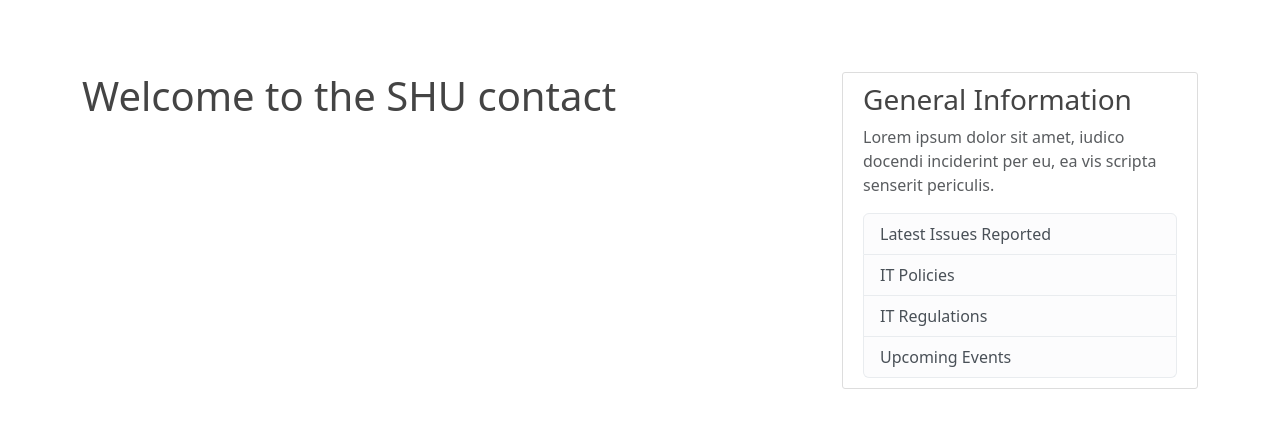
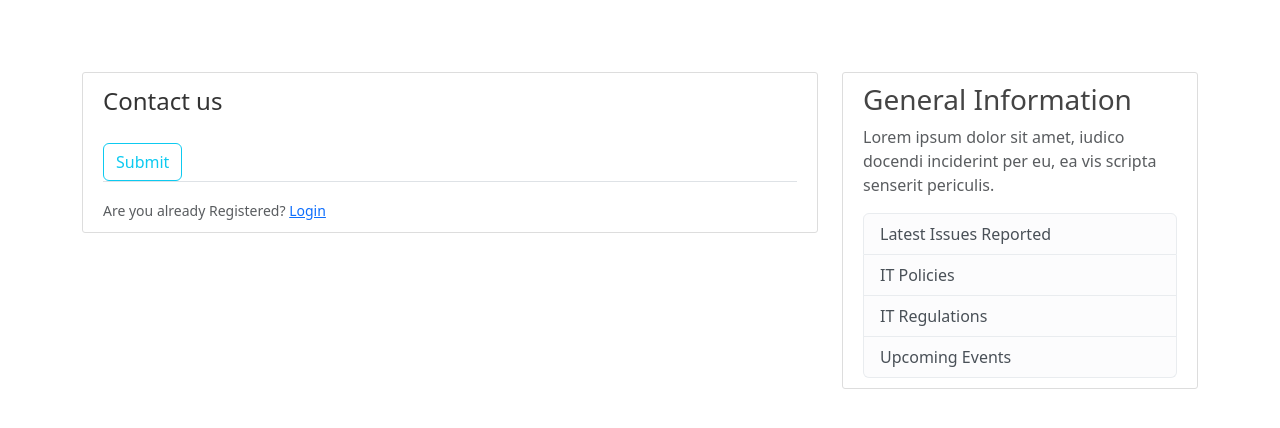
Before and after one commit to Numaan-H/Django-app, a Django app: page /contact in a window 1280 px wide. Shown: the part 56-484 px from the top of the page. Run offline with Django 5.2, Linux system fonts and the light colour scheme; some libraries are stand-ins or nearby versions.

Commit message:
template form in contact

```diff
--- a/itreporting/templates/itreporting/contact.html
+++ b/itreporting/templates/itreporting/contact.html
@@ -1,5 +1,26 @@
 {% extends "itreporting/base.html" %}
-
-    {% block content %}
-    <h1>Welcome to the  SHU contact</h1>
-    {% endblock %}
+{% load crispy_forms_tags %}
+{% block content %}
+<div class="content-section">
+    <form method="POST">
+        {% csrf_token %}
+        <fieldset class="form-group">
+            <legend class="borer-bottom mb-4">
+                Contact us
+            </legend>
+            {{ form|crispy }}
+        </fieldset>
+        <div class="form-group">
+            <button class="btn btn-outline-info" type="submit">
+                Submit
+            </button>
+        </div>
+    </form>
+    <div class="border-top pt-3">
+        <small class="text-muted">
+            Are you already Registered?
+            <a class="ml-2" href="#">Login</a>
+        </small>
+    </div>
+</div>
+{% endblock content %}
```
